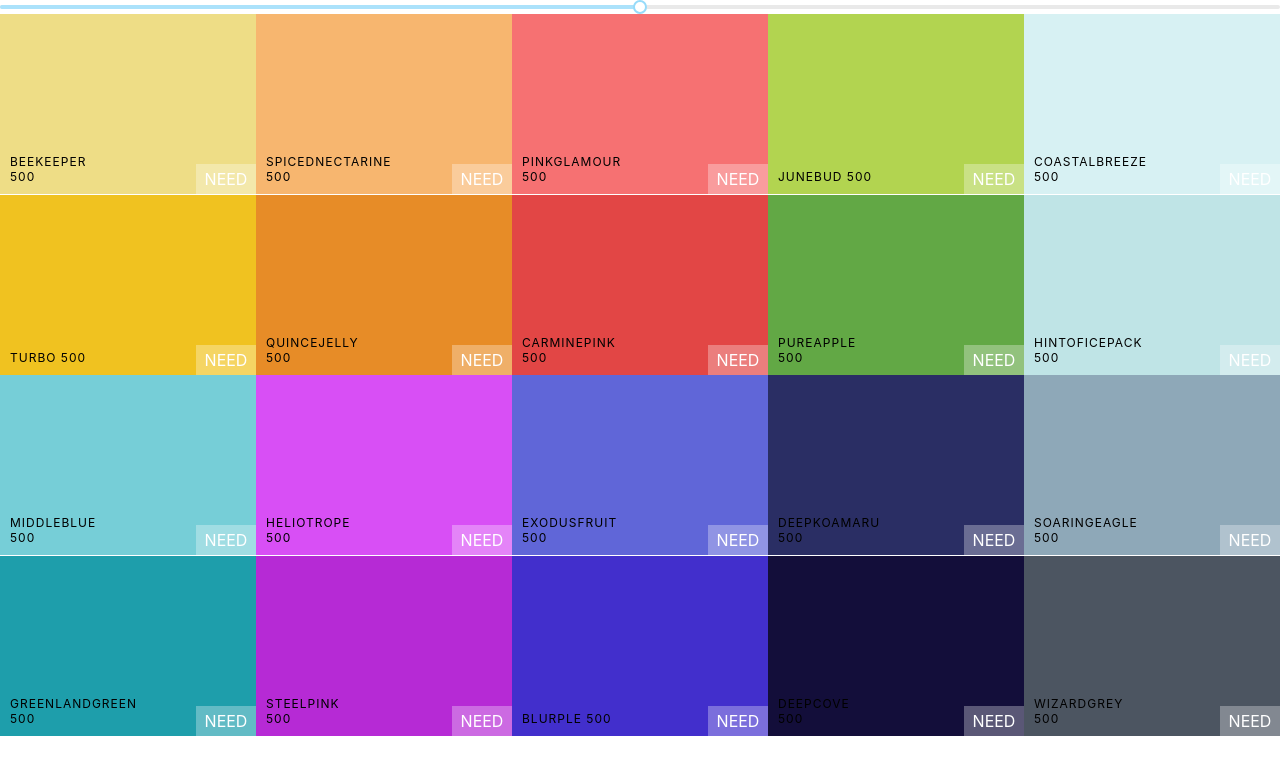
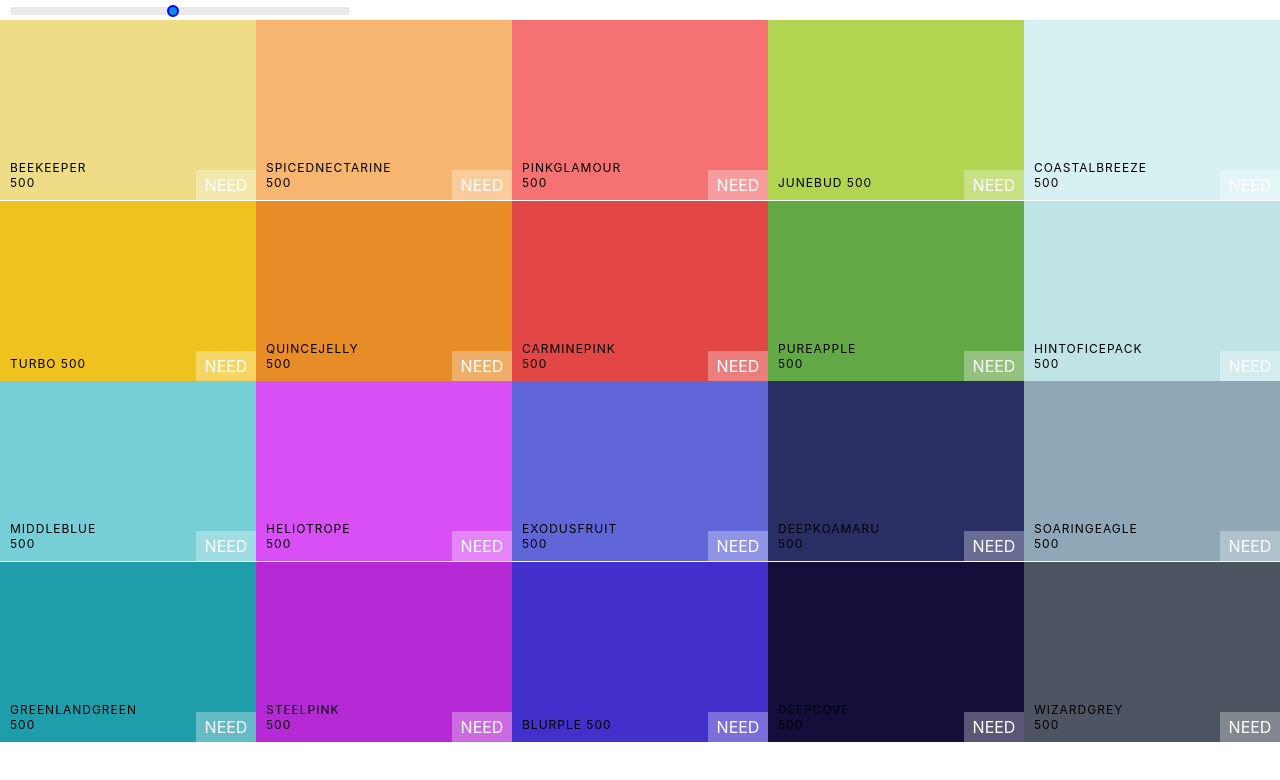
Before and after one commit to cdsalty/ColorPaletteProject, a React (Create React App) app: page / in a window 1280 px wide. Shown: the top 780 px of the page. Built offline with nearby package versions, Linux system fonts and the light colour scheme.

Commit message:
updated syling; navbar next

```diff
--- a/src/Palette.css
+++ b/src/Palette.css
@@ -5,3 +5,34 @@
 .Palette-colors {
   height: 90%; /* 90% of it's parent, the .Palette, which is 100vh; */
 }
+
+.slider {
+  width: 340px;
+  margin: 0 10px;
+  display: inline-block;
+}
+
+.rc-slider-track {
+  background-color: transparent;
+  /* width: 20px; */
+}
+
+/* the line used to slide on */
+.rc-slider-rail {
+  height: 8px;
+}
+
+/* the circle used to slide */
+.rc-slider-handle,
+.rc-slider-handle:active,
+.rc-slider-handle:hover {
+  background-color: rgb(10, 139, 219);
+  outline: none;
+  border: 2px solid blue;
+  box-shadow: none;
+  cursor: pointer;
+  width: 12px;
+  height: 12px;
+  margin-left: -7px;
+  margin-top: -2px;
+}
--- a/src/Palette.js
+++ b/src/Palette.js
@@ -1,26 +1,27 @@
-import React, { Component } from 'react';
+import React, {Component} from 'react';
 import ColorBox from './ColorBox';
+import 'rc-slider/assets/index.css';
 import './Palette.css';
 import Slider from 'rc-slider';
-import 'rc-slider/assets/index.css';
 
 class Palette extends Component {
   constructor(props) {
     super(props);
-    this.state = { level: 500 };
+    this.state = {level: 500};
     this.changeLevel = this.changeLevel.bind(this);
   }
   changeLevel(level) {
-    this.setState({ level });
+    this.setState({level});
   }
   render() {
-    const { colors } = this.props.palette;
-    const { level } = this.state;
+    const {colors} = this.props.palette;
+    const {level} = this.state;
     const colorBoxes = colors[level].map((color) => (
       <ColorBox background={color.hex} name={color.name} />
     ));
     return (
       <div className="Palette">
+        <div className="slider">
           <Slider
             defaultValue={level}
             min={100}
@@ -28,6 +29,7 @@
             step={100}
             onAfterChange={this.changeLevel}
           />
+        </div>
         {/* Navbar to go here */}
         <div className="Palette-colors">
           {/* will display a bunch of color boxes */}
```
Lines whose indentation alone changed are shown as unchanged.
